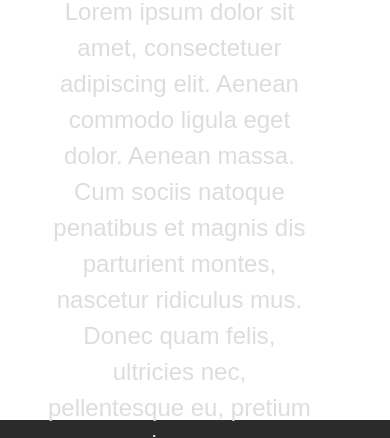
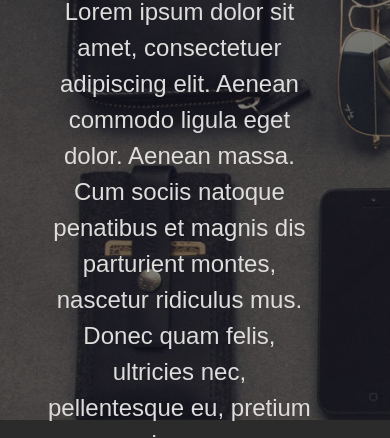
Before and after one commit to bondnastia/Portfolio, a plain HTML site: page index.html in a window 390 px wide. Shown: the part 180-618 px from the top of the page. Drawn offline with nearby package versions, Linux system fonts and the light colour scheme.

Commit message:
Update phone.css

```diff
--- a/phone.css
+++ b/phone.css
@@ -8,7 +8,7 @@
 }
 @media (max-width: 480px){
     header{
-        background-image: url(img/first-bg.jpg);
+        background-image: url(first-bg.jpg);
         background-size: cover;
         width: 100%;
         height: 100vh;
@@ -49,7 +49,7 @@ header .headline{
 
 @media screen and (max-width: 550px){
     header{
-        background-image: url(img/first-bg.jpg);
+        background-image: url(first-bg.jpg);
         background-size: cover;
         width: 100%;
         height: 500px;
@@ -81,7 +81,7 @@ header .headline{
 }
 @media  (max-width: 780px){
     header{
-        background-image: url(img/first-bg.jpg);
+        background-image: url(first-bg.jpg);
         background-size: cover;
         width: 100%; width: 100%;
         height: 600px;
```
